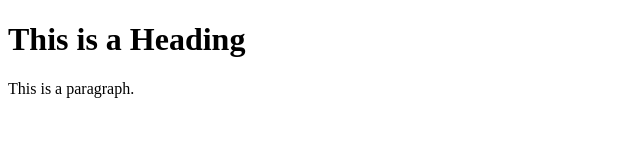
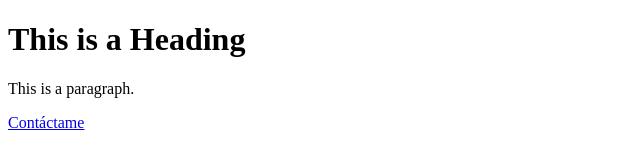
Before and after one commit to Honne15/Nodo7F2413JulianaHenao, a plain HTML site: page index.html in a window 1280 px wide. Shown: the full height of the page, 0-640 px from the left. Drawn offline with Linux system fonts and the light colour scheme.

Commit message:
Eliminando contactame.html

```diff
--- a/index.html
+++ b/index.html
@@ -7,6 +7,8 @@
 
 <h1>This is a Heading</h1>
 <p>This is a paragraph.</p>
+<a href="contactame.html">Contáctame</a>
+
 
 </body>
 </html>
```
Also changed, not shown: contactame.html (deleted).
